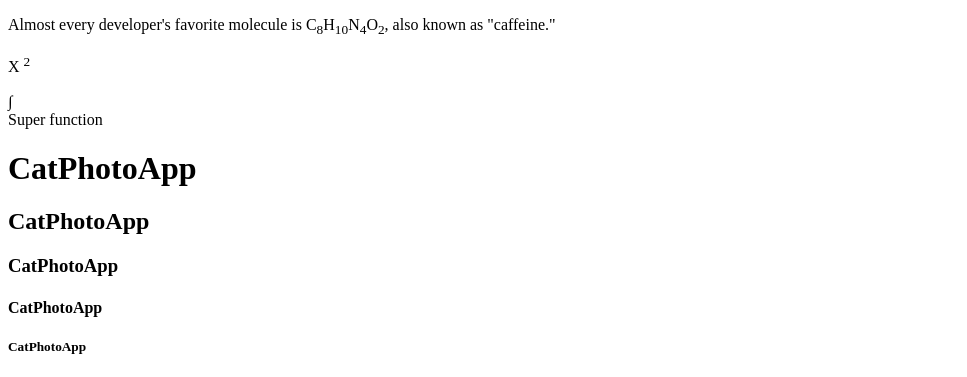
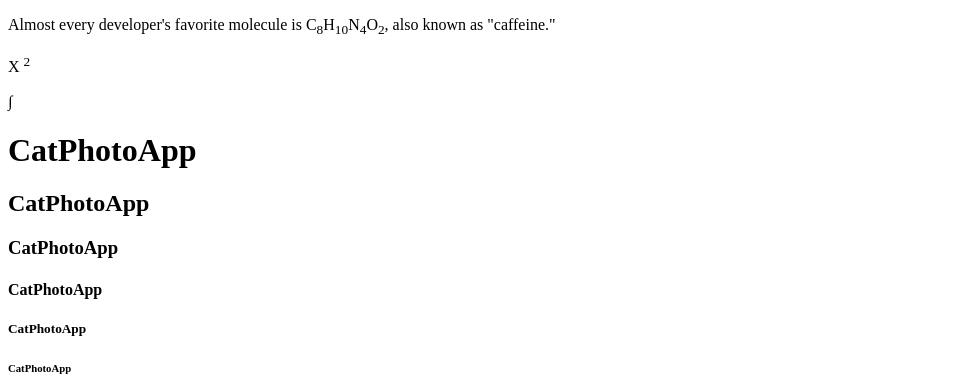
Before and after one commit to TechOrda3/lecture-2-1, a plain HTML site: page index.html in a window 1280 px wide. Shown: the top 377 px of the page, without its empty margins (0-967 px from the left). Drawn offline with Linux system fonts and the light colour scheme.

Commit message:
remove super function

```diff
--- a/index.html
+++ b/index.html
@@ -24,8 +24,6 @@
         <p>X <sup>2</sup></p>
 
         <span>&#8747;</span>
-
-        <div>Super function</div>
 
         <!-- Headings (Заголовки) -->
         <h1 id="1">CatPhotoApp</h1>
```
